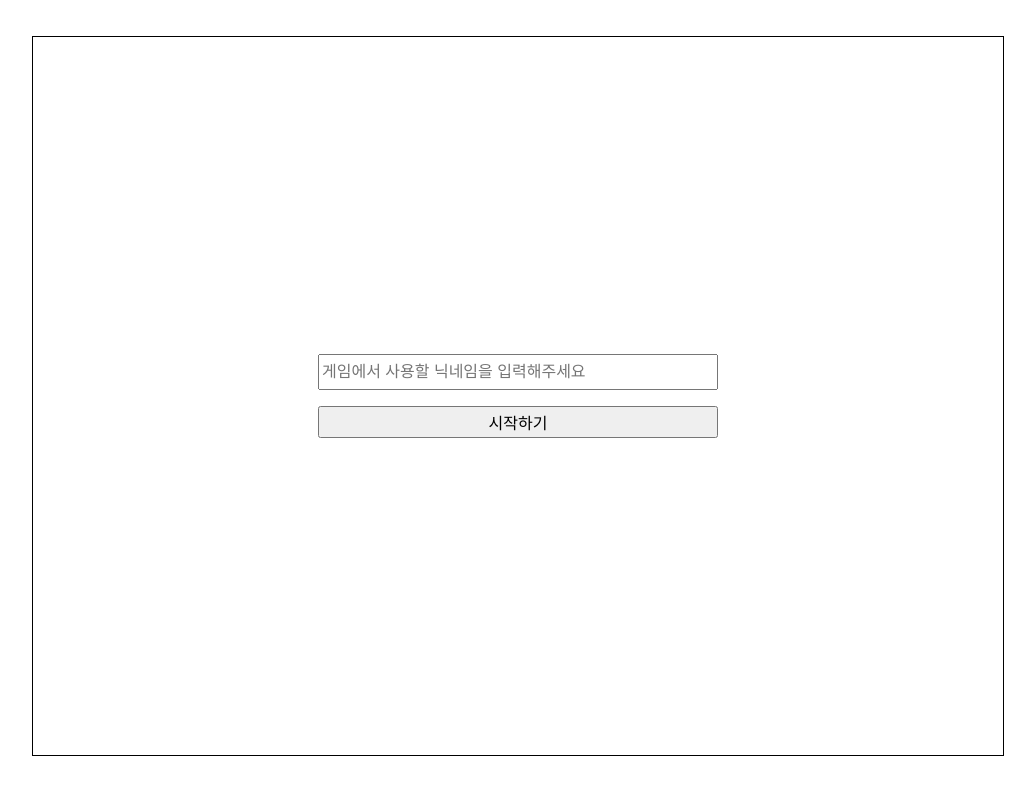
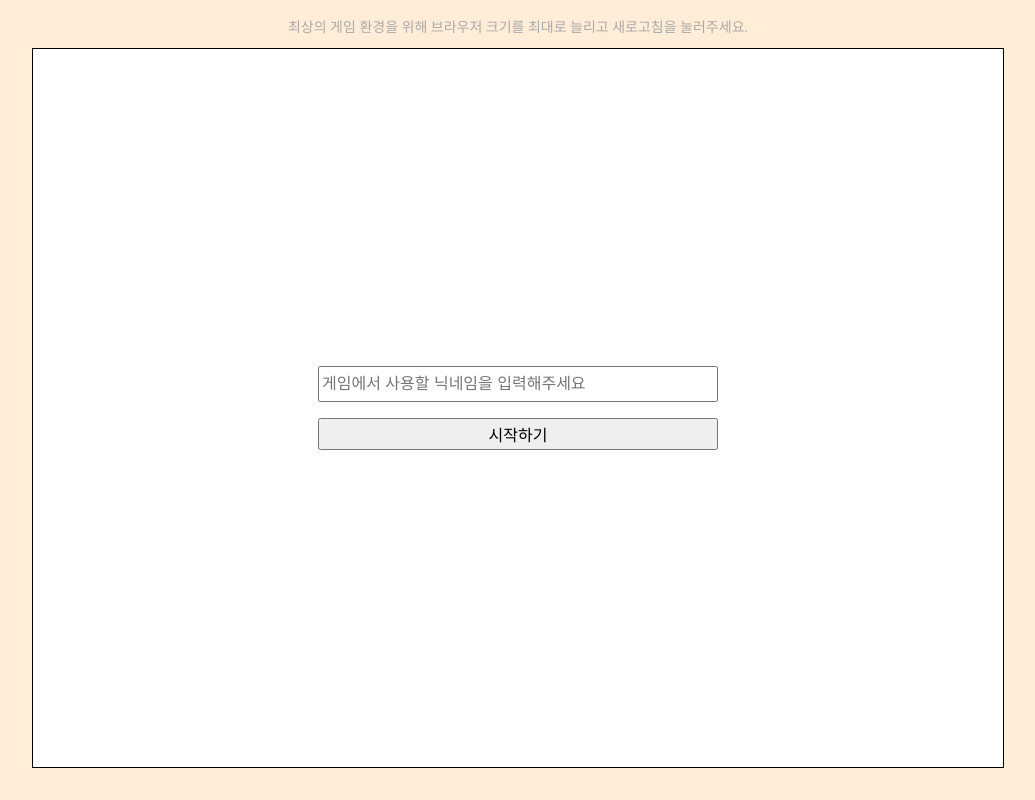
Before and after one commit to linear14/cootchmind, a React (Create React App) app in the folder client/: page /login in a window 1280 px wide. Shown: the whole page, without its empty margins (122-1157 px from the left). Built offline with nearby package versions, Linux system fonts and the light colour scheme; no server answers.

Commit message:
Modify: 컨테이너 크기를 처음 접속했을 때의 사이즈로 고정

```diff
--- a/client/src/index.css
+++ b/client/src/index.css
@@ -1,3 +1,7 @@
+html {
+  background-color: rgb(255, 237, 215);
+}
+
 body {
   margin: 0;
   font-family: -apple-system, BlinkMacSystemFont, 'Segoe UI', 'Roboto', 'Oxygen', 'Ubuntu',
--- a/client/src/pages/LoginPage.tsx
+++ b/client/src/pages/LoginPage.tsx
@@ -16,8 +16,10 @@ const Container = styled.div`
 
 const LoginPage = () => {
   const [isLoading, setLoading] = useState(true);
+
+  const { setUser } = useContext(UserContext);
+
   const navigate = useNavigate();
-  const { setUser } = useContext(UserContext);
 
   useEffect(() => {
     const { playerName, uuid } = getLocalStorageUser();
--- a/client/src/pages/_layout.tsx
+++ b/client/src/pages/_layout.tsx
@@ -1,17 +1,31 @@
-import styled from 'styled-components';
+import styled, { css } from 'styled-components';
 
 /* style */
 
-const InnerContainer = styled.div`
+const MIN_HEIGHT = 660;
+const MAX_HEIGHT = 870;
+
+const InnerContainer = styled.div<{ initialHeight: number }>`
   position: relative;
-  width: calc(90vh * 1.35);
-  min-width: calc(660px * 1.35);
-  max-width: calc(870px * 1.35);
-  height: 90vh;
-  min-height: 660px;
-  max-height: 870px;
-  margin: 36px auto 0px;
+
+  ${({ initialHeight }) => css`
+    width: ${initialHeight * 1.35}px;
+    height: ${initialHeight}px;
+  `}
+  margin: 48px auto 0px;
   border: 1px solid black;
+  background-color: white;
+`;
+
+const Notice = styled.span`
+  position: absolute;
+  top: -28px;
+  left: 50%;
+  transform: translateX(-50%);
+
+  font-size: 14px;
+  line-height: 14px;
+  color: #aaaaaa;
 `;
 
 /* Component */
@@ -21,7 +35,20 @@ interface LayoutProps {
 }
 
 const Layout = ({ children }: LayoutProps) => {
-  return <InnerContainer>{children}</InnerContainer>;
+  const windowInnerHeight90 = window.innerHeight * 0.9;
+  const initialContainerHeight =
+    windowInnerHeight90 < MIN_HEIGHT
+      ? MIN_HEIGHT
+      : windowInnerHeight90 > MAX_HEIGHT
+      ? MAX_HEIGHT
+      : windowInnerHeight90;
+
+  return (
+    <InnerContainer initialHeight={initialContainerHeight}>
+      {children}
+      <Notice>최상의 게임 환경을 위해 브라우저 크기를 최대로 늘리고 새로고침을 눌러주세요.</Notice>
+    </InnerContainer>
+  );
 };
 
 export default Layout;
```
